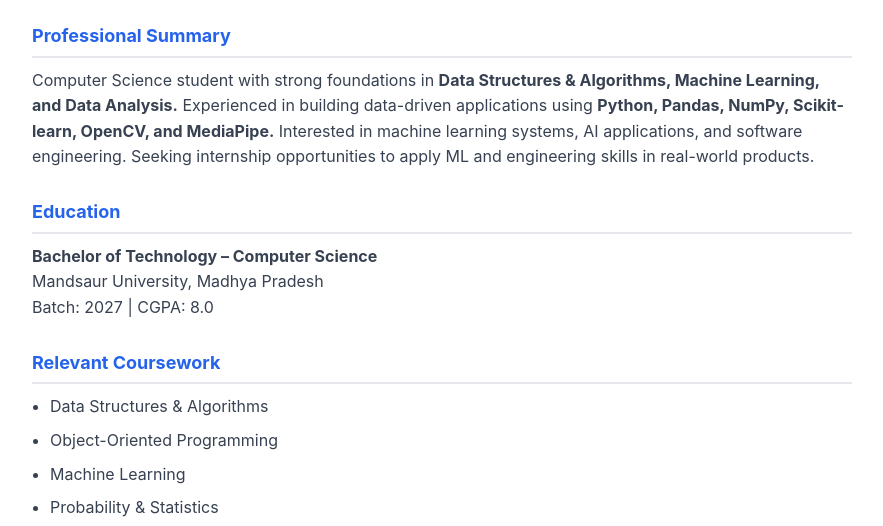
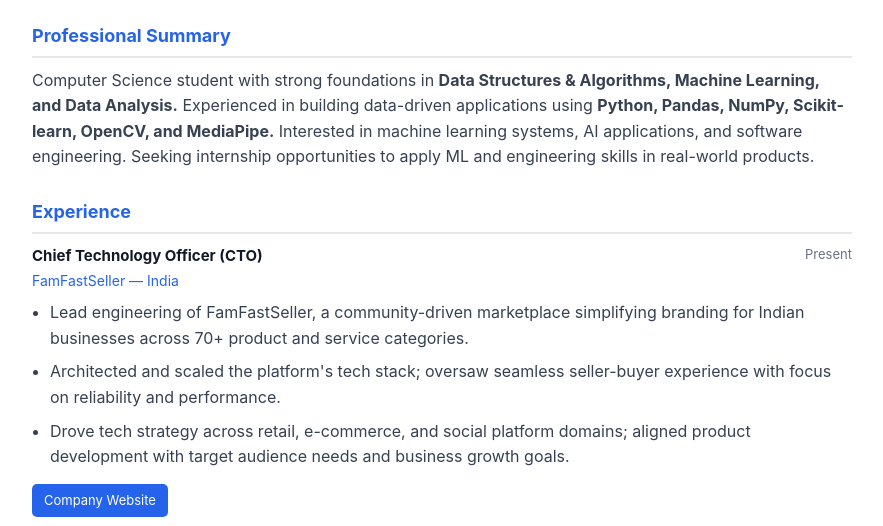
Before and after one commit to jayantjain052005/resume, a plain HTML site: page index.html in a window 1280 px wide. Shown: the part 228-754 px from the top of the page, without its empty margins (198-1081 px from the left). Drawn offline with Linux system fonts and the light colour scheme.

Commit message:
Update index.html

```diff
--- a/index.html
+++ b/index.html
@@ -110,6 +110,35 @@ font-size:13px;
 margin-bottom:15px;
 }
 
+.experience-item{
+margin-bottom:20px;
+}
+
+.experience-header{
+display:flex;
+justify-content:space-between;
+align-items:flex-start;
+flex-wrap:wrap;
+}
+
+.experience-role{
+font-weight:700;
+font-size:15px;
+color:#111827;
+}
+
+.experience-company{
+color:#2563eb;
+font-size:14px;
+margin-top:2px;
+}
+
+.experience-date{
+font-size:13px;
+color:#6b7280;
+white-space:nowrap;
+}
+
 .tech{
 font-size:13px;
 color:#6b7280;
@@ -142,6 +171,9 @@ align-items:flex-start;
 }
 .profile-pic{
 margin-top:15px;
+}
+.experience-header{
+flex-direction:column;
 }
 }
 
@@ -214,6 +246,29 @@ Seeking internship opportunities to apply ML and engineering skills in real-worl
 
 <div class="section">
 
+<h2>Experience</h2>
+
+<div class="experience-item">
+<div class="experience-header">
+<div>
+<div class="experience-role">Chief Technology Officer (CTO)</div>
+<div class="experience-company">FamFastSeller — India</div>
+</div>
+<div class="experience-date">Present</div>
+</div>
+<ul style="margin-top:8px;">
+<li>Lead engineering of FamFastSeller, a community-driven marketplace simplifying branding for Indian businesses across 70+ product and service categories.</li>
+<li>Architected and scaled the platform's tech stack; oversaw seamless seller-buyer experience with focus on reliability and performance.</li>
+<li>Drove tech strategy across retail, e-commerce, and social platform domains; aligned product development with target audience needs and business growth goals.</li>
+</ul>
+<a class="btn" href="https://famfastseller.com" target="_blank">Company Website</a>
+</div>
+
+</div>
+
+
+<div class="section">
+
 <h2>Education</h2>
 
 <p>
@@ -267,7 +322,6 @@ Batch: 2027 | CGPA: 8.0
 </div>
 
 
-<!-- ✅ DSA SECTION -->
 <div class="section">
 
 <h2>Data Structures & Algorithms</h2>
@@ -293,6 +347,27 @@ Codolio Profile
 <div class="section">
 
 <h2>Projects</h2>
+
+<div class="project">
+
+<strong>DocuFlow AI – AI-Powered Document Vault</strong>
+
+<div class="tech">
+Tech: Python, Flask, SQLite, Gemini API, OCR (pytesseract, pdfplumber)
+</div>
+
+<ul>
+<li>Full-stack Flask web app for secure document management with per-user storage, session auth, and PBKDF2-hashed passwords.</li>
+<li>Integrated Gemini API for AI-driven classification and natural language search — retrieve docs via queries like "2023 ITR".</li>
+<li>OCR pipeline using pytesseract and pdfplumber; security-first design with extension allowlisting and path-traversal prevention.</li>
+</ul>
+
+<a class="btn" href="https://github.com/jayantjain052005/Docuflow_ai" target="_blank">
+GitHub Repository
+</a>
+
+</div>
+
 
 <div class="project">
 
@@ -353,7 +428,8 @@ GitHub Repository
 </a>
 
 </div>
-  <div class="project">
+
+<div class="project">
 
 <strong>CreditWise Loan Approval System</strong>
 
@@ -378,7 +454,6 @@ Live Demo
 </div>
 
 </div>
-
 
 
 <div class="section">
```
